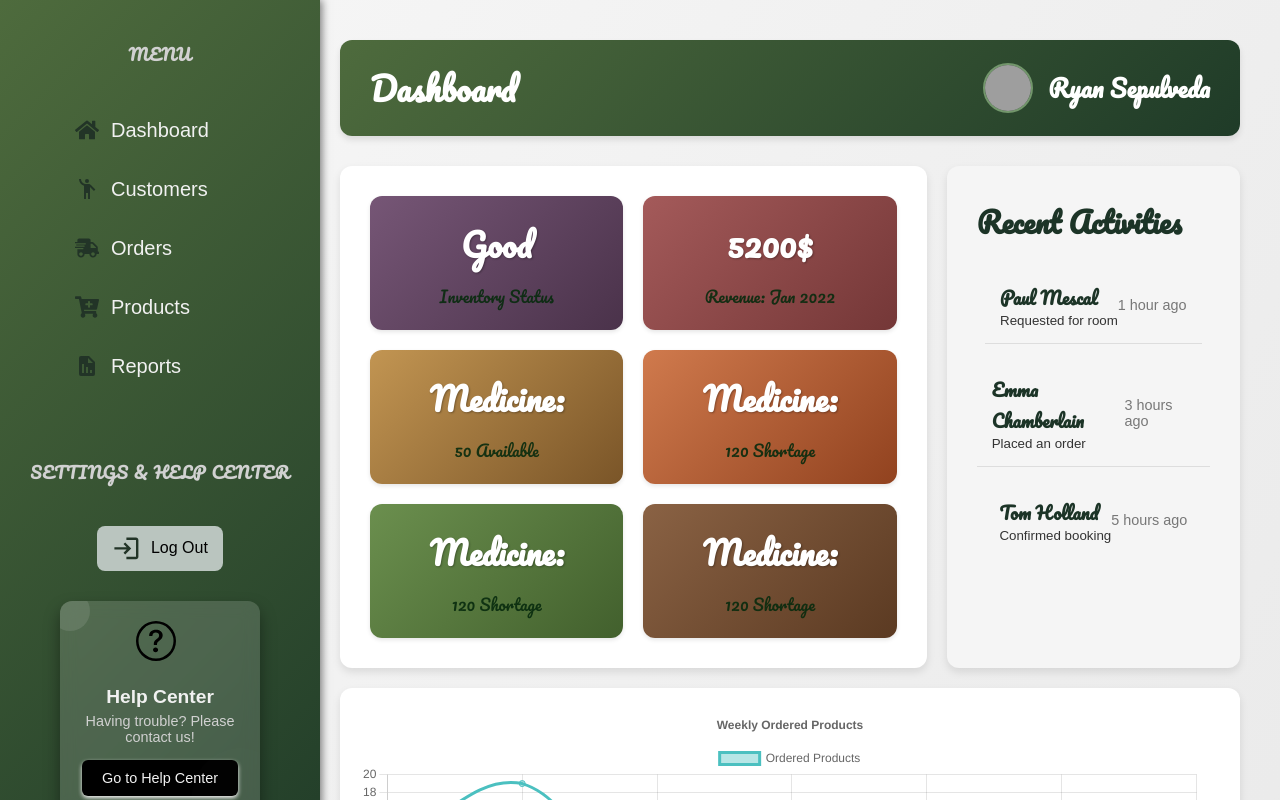
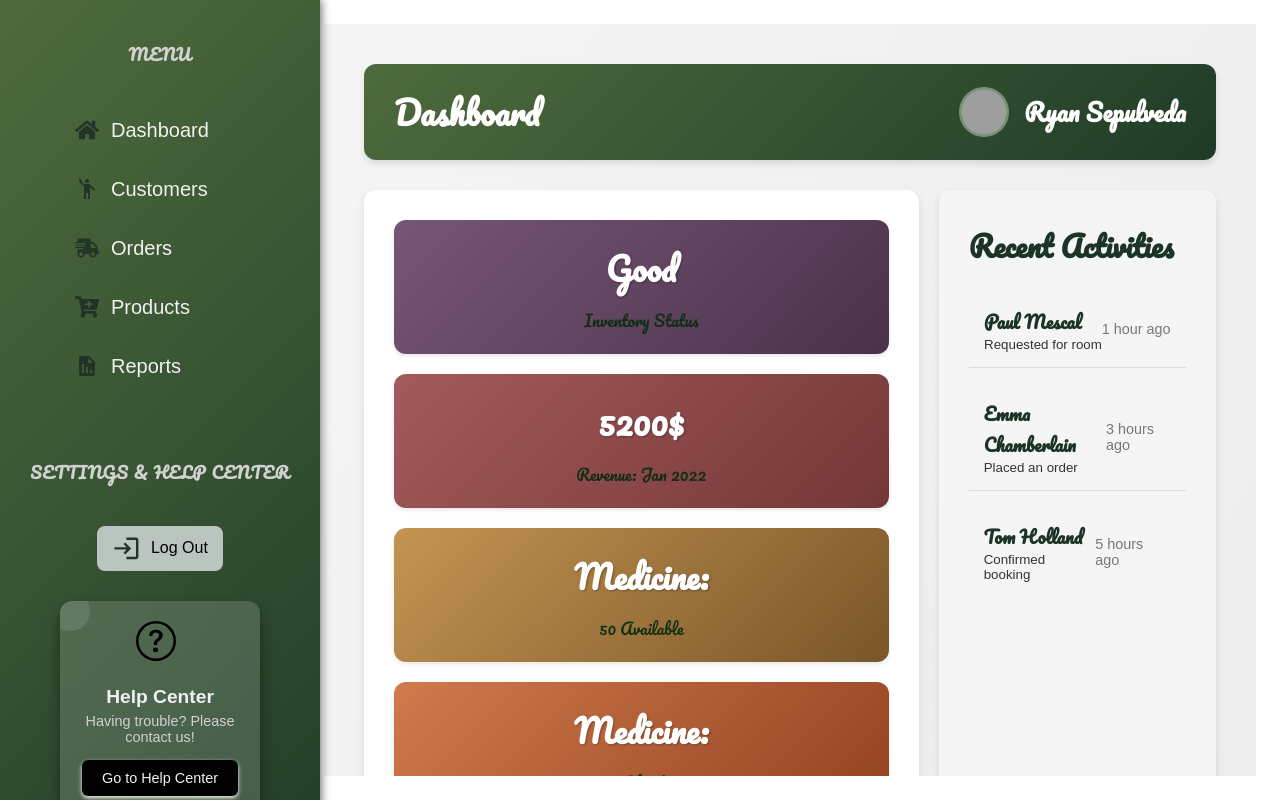
Before and after one commit to thedoistic/PharmaCare, a React (Vite) app: page /admin in a window 1280 px wide. Shown: the top 800 px of the page. Built offline with nearby package versions, Linux system fonts and the light colour scheme; grey boxes are pictures that could not be loaded.

Commit message:
- New Route of the site has been updated

```diff
--- a/src/App.jsx
+++ b/src/App.jsx
@@ -1,20 +1,8 @@
 import AppRoute from "./routes/AppRoute"
-import About from "./pages/customer/About"
-import News from "./pages/customer/News"
-import Brands from "./pages/customer/Brands"
-import Contact from "./pages/customer/ContactUs"
-import OperationsAndPolicies from "./pages/customer/OperationsAndPolicies"
-import Intro from "./components/customer/home/Intro/Intro"
-import HomePage from "./pages/customer/HomePage"
-import Footer from "./components/customer/Footer/Footer"
-import Header from "./components/customer/header/Header"
-import Sidebar from "./components/admin/sidebar/sidebar"
-import Inventory from "./components/admin/Inventory/Inventory"
-import AdminIndex from "./pages/admin/AdminIndex"
 
 function App() {
   return (
-    <AdminIndex />
+    < AppRoute />
   )
 }
 
--- a/src/pages/admin/AdminIndex.jsx
+++ b/src/pages/admin/AdminIndex.jsx
@@ -1,15 +1,32 @@
 import './AdminIndex.css'
 import Body from '../../components/admin/Body/Body'
-import Sidebar from "../../components/admin/sidebar/sidebar";
+import Sidebar from "../../components/admin/sidebar/sidebar"
+import { Box } from '@mui/material'
 import { useEffect } from 'react'
-import { useNavigate } from 'react-router-dom'
+import { useNavigate, Outlet } from 'react-router-dom'
 
 const AdminIndex = () => {
     return (
-        <div className="adminIndex">
+        <Box
+            sx={{
+                display: 'flex',
+                width: '100%',
+                height: '100vh',
+                bgcolor: 'background.default'
+            }}
+        >
             <Sidebar />
-            <Body />
-        </div>
+            <Box
+                component="main"
+                sx={{
+                    flexGrow: 1,
+                    p: 3,
+                    overflow: 'auto'
+                }}
+            >
+                <Outlet />
+            </Box>
+        </Box>
     )
 }
 
```
